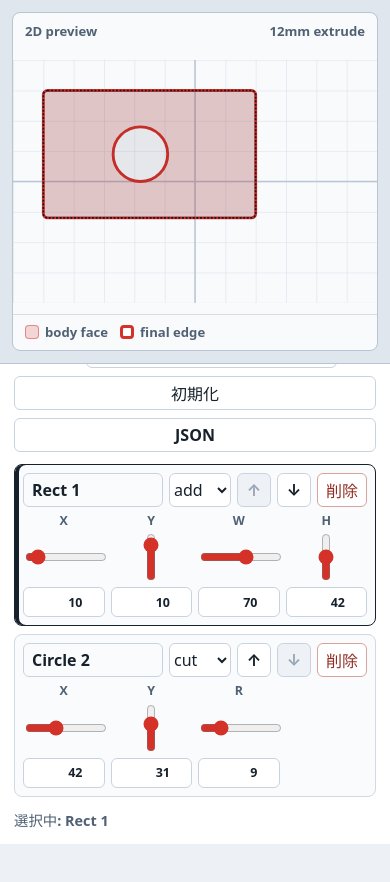
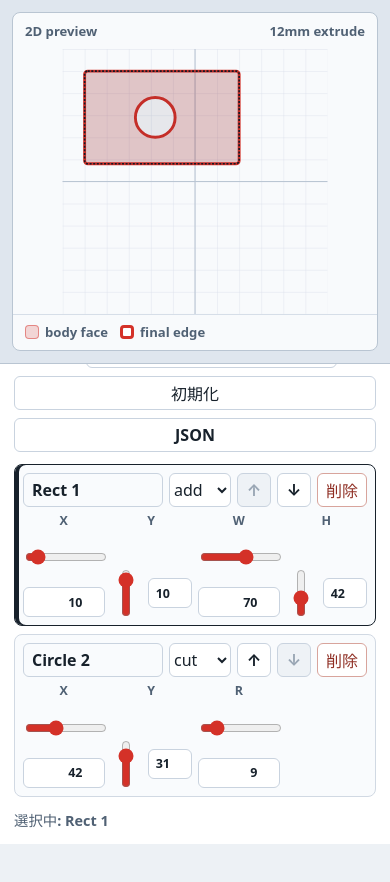
Before and after one commit to pscmps/oshidasumaho_cad, a React (Vite) app: page / in a window 390 px wide. Shown: the top 882 px of the page. Built offline with nearby package versions, Linux system fonts and the light colour scheme.

Commit message:
Expand preview and tune control layout

```diff
--- a/src/main.jsx
+++ b/src/main.jsx
@@ -46,6 +46,10 @@ function App() {
   useEffect(() => {
     const editor = editorRefs.current.get(selectedId);
     const panel = controlPanelRef.current;
+    if (!selectedId && panel) {
+      panel.scrollTo({ top: 0, behavior: 'smooth' });
+      return;
+    }
     if (editor && panel) {
       const panelRect = panel.getBoundingClientRect();
       const editorRect = editor.getBoundingClientRect();
@@ -191,22 +195,22 @@ function Viewer({ document, selectedId, onSelect }) {
         <span>2D preview</span>
         <span>{document.extrude}mm extrude</span>
       </div>
-      <svg viewBox="0 0 120 80" role="img" aria-label="配置図形プレビュー">
+      <svg viewBox="0 0 120 120" role="img" aria-label="配置図形プレビュー" onClick={() => onSelect(null)}>
         <defs>
           <pattern id="grid" width="10" height="10" patternUnits="userSpaceOnUse">
             <path d="M 10 0 L 0 0 0 10" fill="none" stroke="#d8dee9" strokeWidth="0.35" />
           </pattern>
           <mask id={maskId}>
-            <rect width="120" height="80" fill="black" />
+            <rect width="120" height="120" fill="black" />
             {document.shapes.map((shape) => (
               <MaskShape key={shape.id} shape={shape} />
             ))}
           </mask>
         </defs>
-        <rect width="120" height="80" fill="url(#grid)" />
-        <line x1="0" y1="40" x2="120" y2="40" stroke="#bac6d3" strokeWidth="0.5" />
-        <line x1="60" y1="0" x2="60" y2="80" stroke="#bac6d3" strokeWidth="0.5" />
-        <rect className="final-face" width="120" height="80" mask={`url(#${maskId})`} />
+        <rect width="120" height="120" fill="url(#grid)" />
+        <line x1="0" y1="60" x2="120" y2="60" stroke="#bac6d3" strokeWidth="0.5" />
+        <line x1="60" y1="0" x2="60" y2="120" stroke="#bac6d3" strokeWidth="0.5" />
+        <rect className="final-face" width="120" height="120" mask={`url(#${maskId})`} />
         {document.shapes.map((shape) => (
           <FinalOutline key={`outline-${shape.id}`} shape={shape} />
         ))}
@@ -271,6 +275,11 @@ function FinalOutline({ shape }) {
 
 function ShapePreview({ shape, selected, onSelect }) {
   const className = `shape-preview ${shape.mode} ${selected ? 'selected' : ''}`;
+  function handleSelect(event) {
+    event.stopPropagation();
+    onSelect();
+  }
+
   if (shape.type === 'circle') {
     return (
       <circle
@@ -278,7 +287,7 @@ function ShapePreview({ shape, selected, onSelect }) {
         cx={shape.x}
         cy={shape.y}
         r={shape.r}
-        onClick={onSelect}
+        onClick={handleSelect}
       />
     );
   }
@@ -291,7 +300,7 @@ function ShapePreview({ shape, selected, onSelect }) {
       width={shape.w}
       height={shape.h}
       rx="1.4"
-      onClick={onSelect}
+      onClick={handleSelect}
     />
   );
 }
@@ -349,7 +358,7 @@ function ShapeEditor({
           label="Y"
           value={shape.y}
           min={0}
-          max={80}
+          max={120}
           invert
           onChange={(y) => onChange({ y })}
         />
@@ -368,7 +377,7 @@ function ShapeEditor({
               label="H"
               value={shape.h}
               min={1}
-              max={80}
+              max={120}
               onChange={(h) => onChange({ h })}
             />
           </>
@@ -379,7 +388,7 @@ function ShapeEditor({
               label="R"
               value={shape.r}
               min={1}
-              max={40}
+              max={60}
               onChange={(r) => onChange({ r })}
             />
             <div className="control-field empty" aria-hidden="true" />
--- a/src/style.css
+++ b/src/style.css
@@ -205,9 +205,14 @@ h1 {
 
 .header-actions {
   display: flex;
-  gap: 8px;
-  flex-wrap: wrap;
+  gap: 6px;
+  flex-wrap: nowrap;
   justify-content: flex-end;
+}
+
+.header-actions button {
+  min-height: 32px;
+  padding: 0 10px;
 }
 
 .document-controls {
@@ -324,6 +329,19 @@ h1 {
   direction: rtl;
 }
 
+.control-field.axis-y {
+  grid-template-columns: minmax(0, 1fr) 52px;
+  grid-template-rows: auto 54px;
+}
+
+.control-field.axis-y > span {
+  grid-column: 1 / 3;
+}
+
+.control-field.axis-y .number-field {
+  align-self: center;
+}
+
 .number-field {
   display: grid;
   gap: 4px;
@@ -403,10 +421,9 @@ h1 {
   }
 
   .header-actions {
-    justify-content: stretch;
+    justify-content: flex-start;
   }
 
-  .header-actions button,
   .document-controls button {
     width: 100%;
   }
@@ -431,4 +448,9 @@ h1 {
   .control-field.axis-y input[type="range"] {
     height: 48px;
   }
+
+  .control-field.axis-y {
+    grid-template-columns: minmax(0, 1fr) 44px;
+    grid-template-rows: auto 48px;
+  }
 }
```
